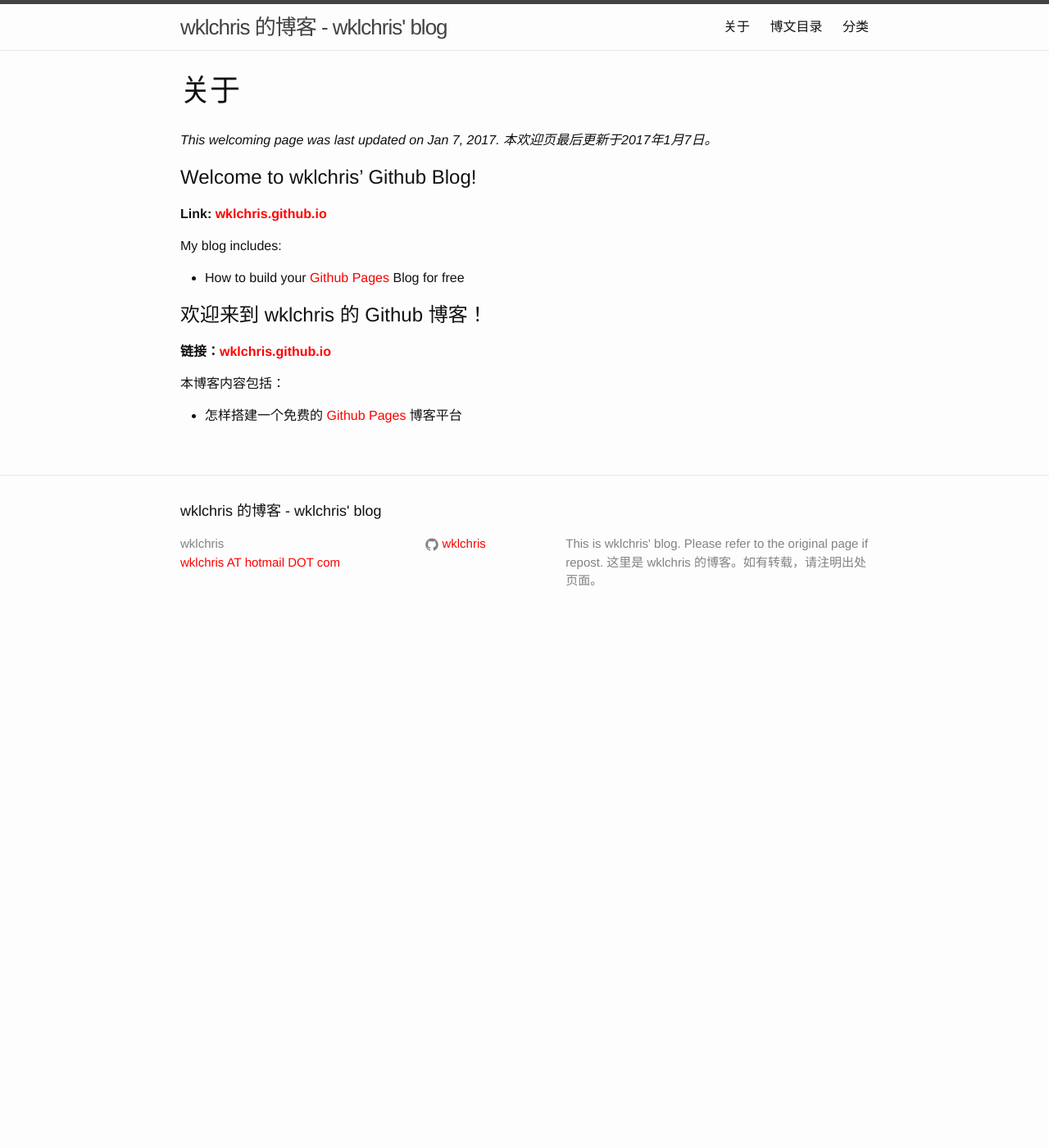
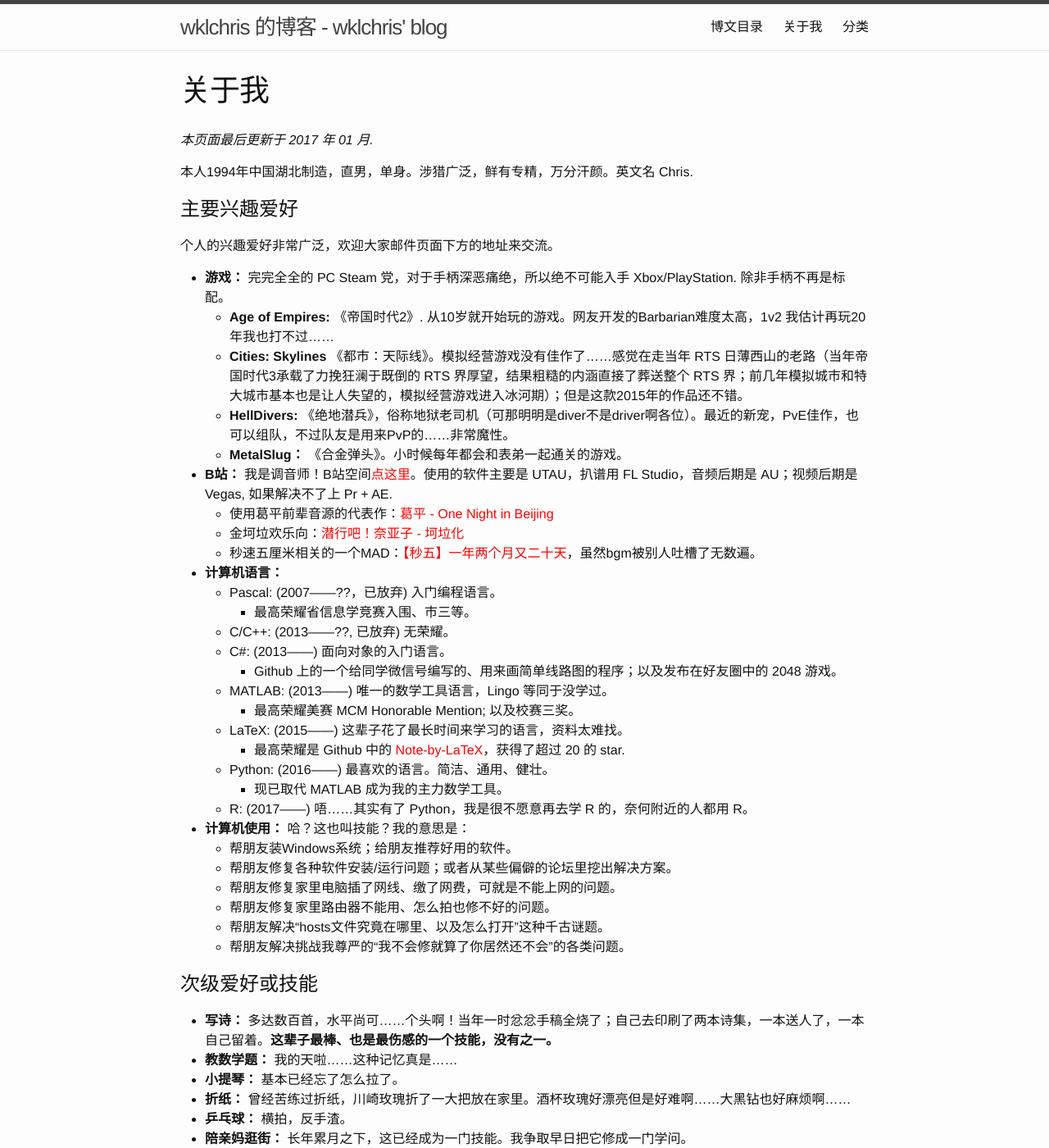
Before and after one commit to wklchris/wklchris.github.io, a Jekyll site: the page built from aboutme.md, in a window 1280 px wide and 1400 px high. Shown: the whole window at 82% size. Built offline with Jekyll 4.4.1, drawn with Linux system fonts in a browser that asks for light colours.

Commit message:
Add aboutme.md.

```diff
--- a/_layouts/page.html
+++ b/_layouts/page.html
@@ -11,4 +11,6 @@
     {{ content }}
   </div>
 
+  <a href="javascript:scroll(0,0)">-- 返回顶部 --</a>
+
 </article>
--- /dev/null
+++ b/aboutme.md
@@ -0,0 +1,52 @@
+---
+layout: page
+title: 关于我
+permalink: /about/
+---
+
+*本页面最后更新于 2017 年 01 月.*
+
+本人1994年中国湖北制造，直男，单身。涉猎广泛，鲜有专精，万分汗颜。英文名 Chris.
+
+# 主要兴趣爱好
+
+个人的兴趣爱好非常广泛，欢迎大家邮件页面下方的地址来交流。
+
+- **游戏：** 完完全全的 PC Steam 党，对于手柄深恶痛绝，所以绝不可能入手 Xbox/PlayStation. 除非手柄不再是标配。
+    + **Age of Empires:** 《帝国时代2》. 从10岁就开始玩的游戏。网友开发的Barbarian难度太高，1v2 我估计再玩20年我也打不过……
+    + **Cities: Skylines** 《都市：天际线》。模拟经营游戏没有佳作了……感觉在走当年 RTS 日薄西山的老路（当年帝国时代3承载了力挽狂澜于既倒的 RTS 界厚望，结果粗糙的内涵直接了葬送整个 RTS 界；前几年模拟城市和特大城市基本也是让人失望的，模拟经营游戏进入冰河期）；但是这款2015年的作品还不错。
+    + **HellDivers:** 《绝地潜兵》，俗称地狱老司机（可那明明是diver不是driver啊各位）。最近的新宠，PvE佳作，也可以组队，不过队友是用来PvP的……非常魔性。
+    + **MetalSlug：** 《合金弹头》。小时候每年都会和表弟一起通关的游戏。
+- **B站：** 我是调音师！B站空间[点这里](http://space.bilibili.com/4595187)。使用的软件主要是 UTAU，扒谱用 FL Studio，音频后期是 AU；视频后期是 Vegas, 如果解决不了上 Pr + AE.
+    + 使用葛平前辈音源的代表作：[葛平 - One Night in Beijing](http://www.bilibili.com/video/av2241861/)
+    + 金坷垃欢乐向：[潜行吧！奈亚子 - 坷垃化](http://www.bilibili.com/video/av1480330/)
+    + 秒速五厘米相关的一个MAD：[【秒五】一年两个月又二十天](http://www.bilibili.com/video/av1643833/)，虽然bgm被别人吐槽了无数遍。
+- **计算机语言：**
+    + Pascal: (2007——??，已放弃) 入门编程语言。
+        - 最高荣耀省信息学竞赛入围、市三等。
+    + C/C++: (2013——??, 已放弃) 无荣耀。
+    + C#: (2013——) 面向对象的入门语言。
+        - Github 上的一个给同学微信号编写的、用来画简单线路图的程序；以及发布在好友圈中的 2048 游戏。
+    + MATLAB: (2013——) 唯一的数学工具语言，Lingo 等同于没学过。
+        - 最高荣耀美赛 MCM Honorable Mention; 以及校赛三奖。
+    + LaTeX: (2015——) 这辈子花了最长时间来学习的语言，资料太难找。
+        - 最高荣耀是 Github 中的 [Note-by-LaTeX](https://github.com/wklchris/Note-by-LaTeX)，获得了超过 20 的 star.
+    + Python: (2016——) 最喜欢的语言。简洁、通用、健壮。
+        - 现已取代 MATLAB 成为我的主力数学工具。
+    + R: (2017——) 唔……其实有了 Python，我是很不愿意再去学 R 的，奈何附近的人都用 R。
+- **计算机使用：** 哈？这也叫技能？我的意思是：
+    + 帮朋友装Windows系统；给朋友推荐好用的软件。
+    + 帮朋友修复各种软件安装/运行问题；或者从某些偏僻的论坛里挖出解决方案。
+    + 帮朋友修复家里电脑插了网线、缴了网费，可就是不能上网的问题。
+    + 帮朋友修复家里路由器不能用、怎么拍也修不好的问题。
+    + 帮朋友解决“hosts文件究竟在哪里、以及怎么打开”这种千古谜题。
+    + 帮朋友解决挑战我尊严的“我不会修就算了你居然还不会”的各类问题。
+
+# 次级爱好或技能
+
+- **写诗：** 多达数百首，水平尚可……个头啊！当年一时忿忿手稿全烧了；自己去印刷了两本诗集，一本送人了，一本自己留着。**这辈子最棒、也是最伤感的一个技能，没有之一。**
+- **教数学题：** 我的天啦……这种记忆真是……
+- **小提琴：** 基本已经忘了怎么拉了。
+- **折纸：** 曾经苦练过折纸，川崎玫瑰折了一大把放在家里。酒杯玫瑰好漂亮但是好难啊……大黑钻也好麻烦啊……
+- **乒乓球：** 横拍，反手渣。
+- **陪亲妈逛街：** 长年累月之下，这已经成为一门技能。我争取早日把它修成一门学问。
```
Also changed, not shown: README.md.
